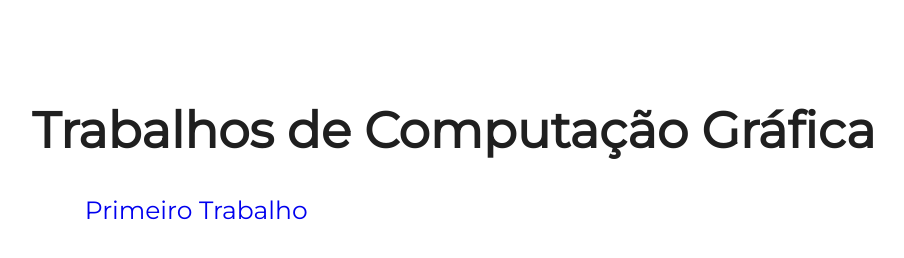
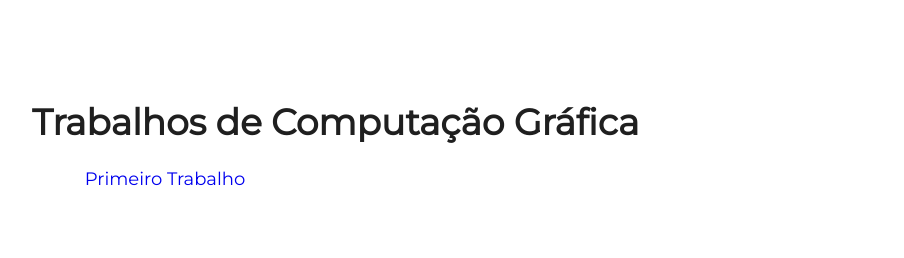
Before and after one commit to leo-ventura/computer-graphics, a plain HTML site: page index.html in a window 1280 px wide. Shown: the top 258 px of the page, without its empty margins (18-922 px from the left). Drawn offline with Linux system fonts and the light colour scheme.

Commit message:
Move css to a separate file and reduce font size

```diff
--- a/index.html
+++ b/index.html
@@ -8,40 +8,8 @@
         <meta name="description" content="Computação Gráfica"/>
         <title>  Trabalhos de Computação Gráfica - UFRJ 2020.2  </title>
         <link href="https://fonts.googleapis.com/css?family=Exo|Montserrat|Indie+Flower" rel="stylesheet">
+        <link rel="stylesheet" href="main.css">
     </head>
-    <style>
-        * {
-            width: 100%;
-        }
-
-        body {
-            margin-top: 100px;
-            color: #1f1f1f;
-            background: rgb(255,255,255);
-            margin-left: 50px;
-            margin-right: auto;
-            text-align: left;
-            text-shadow: 10px 10px 0px 0px;
-            font-size: 25px;
-            font-family: 'Montserrat', sans-serif;
-        }
-
-        p {
-            font-weight: bold;
-        }
-
-        ul {
-            list-style: none;
-        }
-
-        li {
-            margin-left: 1%;
-        }
-
-        a {
-            text-decoration: none;
-        }
-    </style>
     <body>
         <h1>Trabalhos de Computação Gráfica</h1>
         <ul>
--- /dev/null
+++ b/main.css
@@ -0,0 +1,31 @@
+* {
+    width: 100%;
+}
+
+body {
+    margin-top: 100px;
+    color: #1f1f1f;
+    background: rgb(255,255,255);
+    margin-left: 50px;
+    margin-right: auto;
+    text-align: left;
+    text-shadow: 10px 10px 0px 0px;
+    font-size: 18px;
+    font-family: 'Montserrat', sans-serif;
+}
+
+p {
+    font-weight: bold;
+}
+
+ul {
+    list-style: none;
+}
+
+li {
+    margin-left: 1%;
+}
+
+a {
+    text-decoration: none;
+}
```
Also changed, not shown: 01/index.html (+1 -35 lines).
